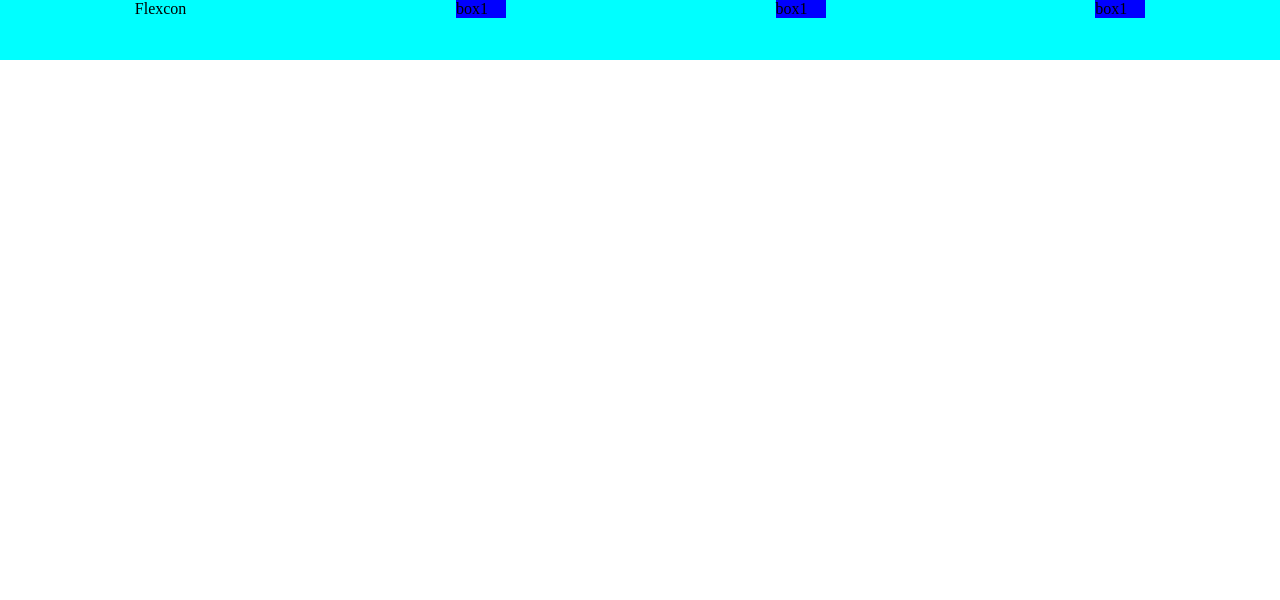
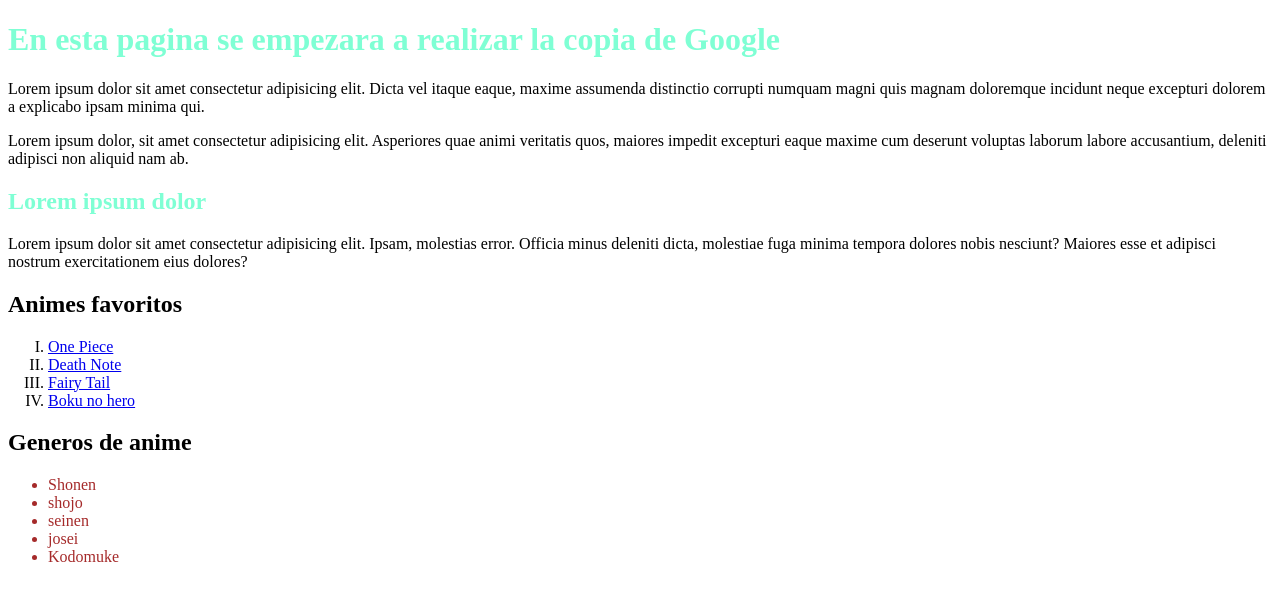
Before and after one commit to RicardoQuitian/Ejercicios-DEVF, a plain HTML site: page CURRICULUM/flexbox.html in a window 1280 px wide. Drawn offline with Linux system fonts and the light colour scheme.

Commit message:
Se realizan pruebas con la hoja de estilos SCC

```diff
--- a/CURRICULUM/flexbox.html
+++ b/CURRICULUM/flexbox.html
@@ -1,24 +1,32 @@
 <!DOCTYPE html>
 <html lang="en">
 <head>
-    <meta charset="UTF-8">
-    <meta http-equiv="X-UA-Compatible" content="IE=edge">
-    <meta name="viewport" content="width=device-width, initial-scale=1.0">
-    <title>Document</title>
-    <link rel="stylesheet" href="style.css" />
+  <meta charset="UTF-8">
+  <meta name="viewport" content="width=device-width, initial-scale=1.0">
+  <title>Google</title>
+  <link rel="stylesheet" href="style2.css">
 </head>
 <body>
-    <header>
-        <div class="Flexcontainer">Flexcon
-        <div class="box">box1</div>
-        <div class="box">box1</div>
-        <div class="box">box1</div>
-    </div>
-    </header>
+  <h1 id="titulo1">En esta pagina se empezara a realizar la copia de Google</h1>
+  <p>Lorem ipsum dolor sit amet consectetur adipisicing elit. Dicta vel itaque eaque, maxime assumenda distinctio corrupti numquam magni quis magnam doloremque incidunt neque excepturi dolorem a explicabo ipsam minima qui.</p>
+  <p>Lorem ipsum dolor, sit amet consectetur adipisicing elit. Asperiores quae animi veritatis quos, maiores impedit excepturi eaque maxime cum deserunt voluptas laborum labore accusantium, deleniti adipisci non aliquid nam ab.</p>
+  <h2 id="titulo1">Lorem ipsum dolor</h2>
+  <p>Lorem ipsum dolor sit amet consectetur adipisicing elit. Ipsam, molestias error. Officia minus deleniti dicta, molestiae fuga minima tempora dolores nobis nesciunt? Maiores esse et adipisci nostrum exercitationem eius dolores?</p>
+  <h2 id="Titulo2">Animes favoritos</h2>
+  <ol type="I">
+    <li> <a href="https://www.infobae.com/tag/one-piece/">One Piece</a></li>
+    <li> <a href="https://deathnote.fandom.com/es/wiki/Death_Note_(Serie)"> Death Note </a> </li>
+    <li> <a href="#"> Fairy Tail </a> </li>
+    <li> <a href="#"> Boku no hero </a> </li>
+  </ol>
+  <h2>Generos de anime</h2>
+  <ul id="gomugomu">
+    <li>Shonen</li>
+    <li>shojo</li>
+    <li>seinen</li>
+    <li>josei</li>
+    <li>Kodomuke</li>
+  </ul>
 
-    <main>
-
-
-    </main>
 </body>
 </html>
--- /dev/null
+++ b/CURRICULUM/style2.css
@@ -0,0 +1,2 @@
+#titulo1{color: aquamarine;}
+#gomugomu{color: brown;}
```
Also changed, not shown: Pagina de curriculum.html (deleted, +0 -48 lines), style.css (deleted), 1 other file.
